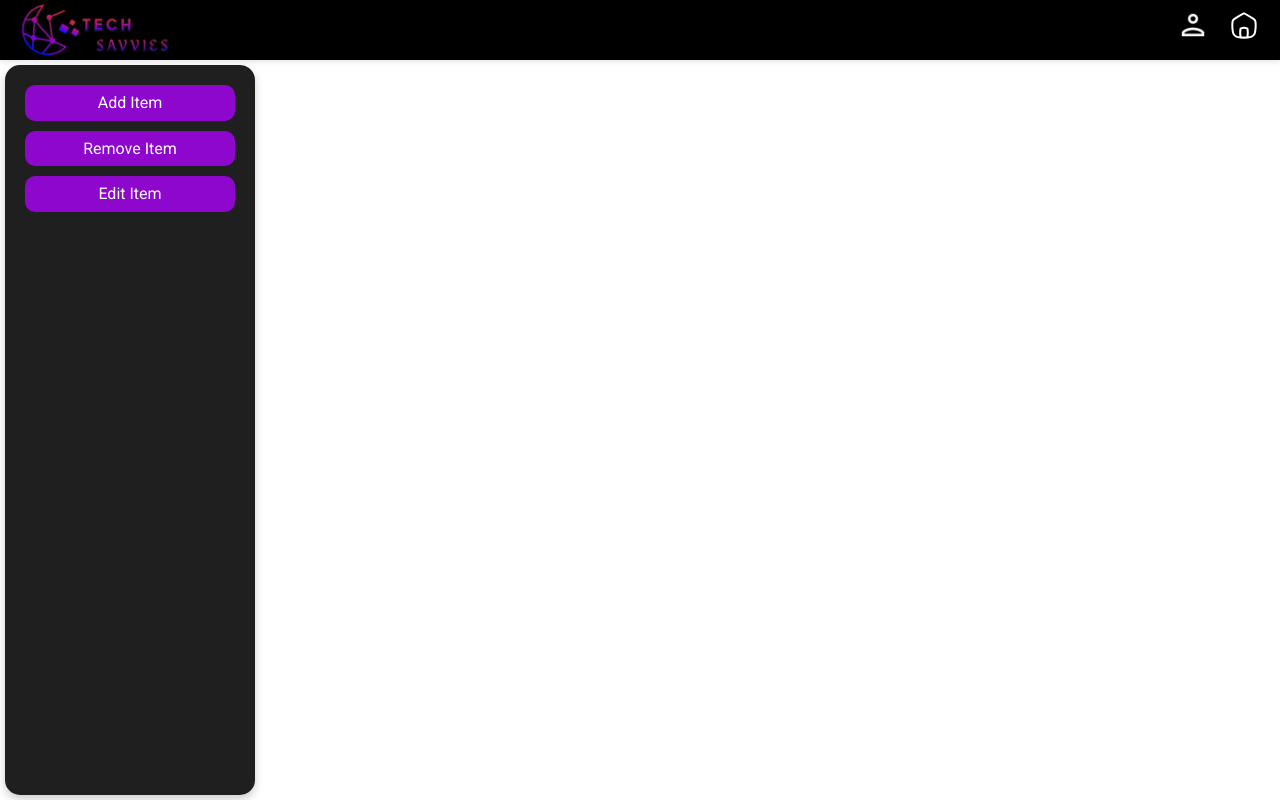
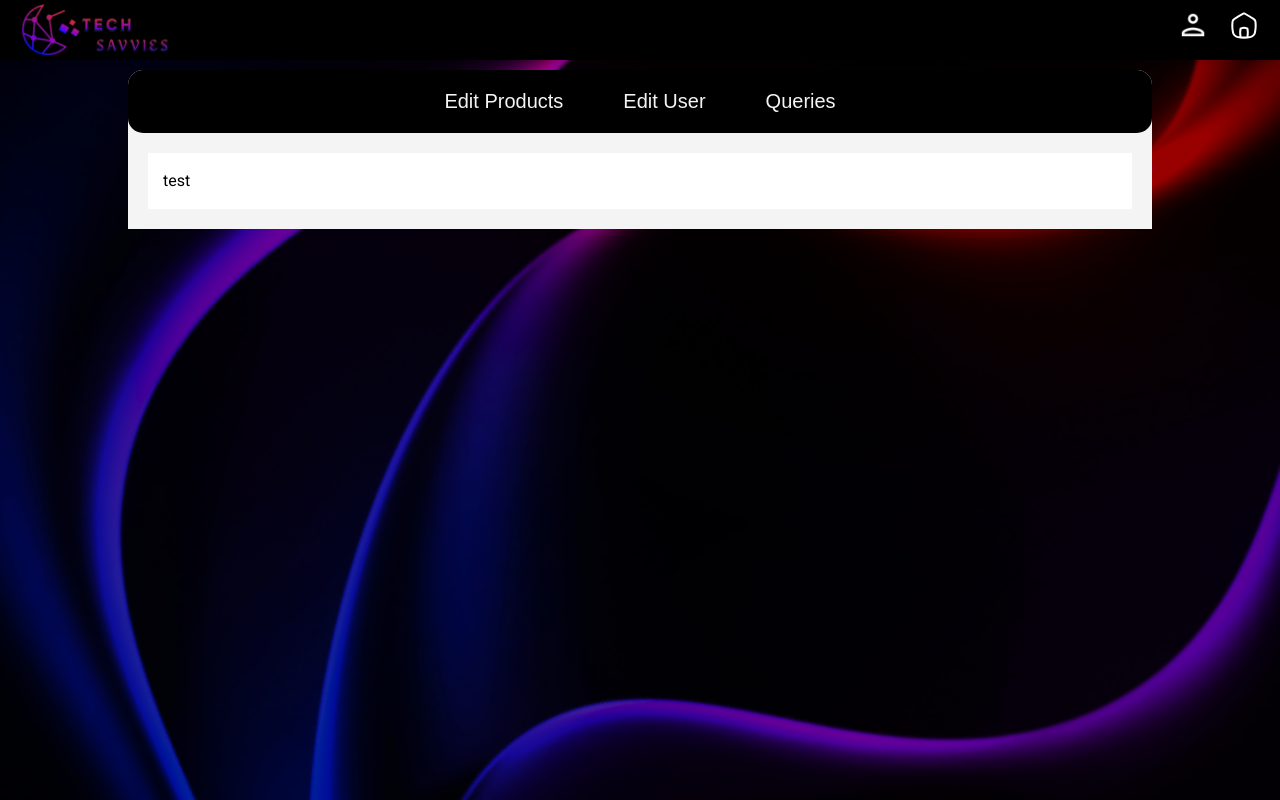
Before and after one commit to 0x00K1/TechSavvies, a PHP site: page /root/root.php in a window 1280 px wide. Run offline with PHP 8.4, Linux system fonts and the light colour scheme.

Commit message:
progress

```diff
--- a/assets/css/main.css
+++ b/assets/css/main.css
@@ -9,6 +9,7 @@
   --text-color: #000000;
   --header-bg: #000; /* Changed from rgba(34, 34, 34, 0.9) to black */
   --gradient: linear-gradient(135deg, #667eea, #764ba2);
+  --links-color: linear-gradient(135deg, #d42d2d, #8d07cc, #0117ff); /*moved it from a:hover to use it again in root buttons @anana0dev*/
 }
 
 html {
@@ -35,7 +36,7 @@
 }
 
 a:hover {
-  background: linear-gradient(135deg, #d42d2d, #8d07cc, #0117ff);
+  background: var(--links-color);
   background-clip: text;
   -webkit-background-clip: text;
   -webkit-text-fill-color: transparent;
@@ -759,44 +760,74 @@
 }
 
 /* ==================
-Admin Sidebar (WIP)
+root toolbar (WIP)
 =================== */
-.sidebar {
-  width: 250px;
-  background-color: #1f1f1f; /* Sidebar color */
-  color: #ffffff; /* Text color */
-  height: calc(100vh - 70px); /* Full height minus header height */
-  position: fixed; /* Keeps the sidebar fixed */
-  top: 65px; /* Position below the header */
-  left: 5px; /* shifts the bar fro thy left*/
-  padding: 10px 0; /* Add padding to the sidebar */
-  border-radius: 15px; /* Smooth edges */
-  box-shadow: 0 4px 8px rgba(0, 0, 0, 0.2); /* Optional: adds a subtle shadow */
+.funcarea {
+  background:  var(--secondary-color); /*  #7979dc a nicer color*/
+  border-top-left-radius: 15px;
+  border-top-right-radius: 15px;
+  position: fixed;
+  top: 70px; /* Position below the header */
+  left: 10%;
+  width: 80%;
+  display: flex; /* Use flexbox to arrange toolbar and container */
+  flex-direction: column; /* Stack toolbar and container vertically */
+  z-index: 2;
 }
-.sidebar h2 {
+.toolbar {
+  background-color: var(--primary-color);
+  border-radius: 15px;
+  display: flex;
+  align-items: center;
+  justify-content: center;
+}
+.toolbar button.active{
+    background: var(--links-color);
+    background-clip: text;
+    -webkit-background-clip: text;
+    -webkit-text-fill-color: transparent;
+}
+.toolbar button {
+  background-color: var(--primary-color);
+  background: var(--secondary-color);
+  background-clip: text;
+  -webkit-background-clip: text;
+  -webkit-text-fill-color: transparent;
+  border-radius: 10px;
+  padding: 10px;
+  margin: 10px 20px;
+  border:hidden;
   text-align: center;
-  padding: 20px;
-  margin: 0;
-  color: #ffffff; /* Header color */
+  cursor: pointer;
+  transition: background-color 0.3s;
+  font-size: 20px;
 }
-.sidebar ul {
-  list-style-type: none;
-  padding: 0;
-  margin: 0;
+
+.toolbar button:hover {
+    background: var(--links-color);
+    background-clip: text;
+    -webkit-background-clip: text;
+    -webkit-text-fill-color: transparent;
 }
-.sidebar ul li {
-  background-color: #8d07cc; /* Background color for li */
-  border-radius: 10px; /* Smooth corners */
-  padding: 5px; /* Padding for li */
-  margin: 10px 20px; /* Margin around li */
-  text-align: center;
-  transition: background-color 0.3s; /* Smooth transition */
+
+
+.toolbar button.active{
+   background: var(--links-color);
+    background-clip: text;
+    -webkit-background-clip: text;
+    -webkit-text-fill-color: transparent;
 }
-.sidebar ul li:hover {
-  background-color: #d42d2d; /* Change color on hover */
+
+
+.content-container {
+  margin: 20px;
+  background-color: #fff;
+  margin-top: 20px;
+
 }
-.sidebar ul li a {
-  color: #ffffff; /* Link color */
-  text-decoration: none;
-  display: block;
+
+.content {
+    border:hidden;
+    border-radius: 30px;
+    padding: 15px;
 }
--- /dev/null
+++ b/assets/js/root.js
@@ -0,0 +1,36 @@
+document.addEventListener('DOMContentLoaded', function() {
+    const EditPro_button = document.getElementById('EditPro_button');
+    const EditUser_button = document.getElementById('EditUser_button');
+    const Queries_button = document.getElementById('Queries_button');
+
+    const EditProduct = document.getElementById('EditProduct');
+    const EditUser = document.getElementById('EditUser');
+    const Queries = document.getElementById('Queries');
+
+    EditPro_button.addEventListener('click', function() {
+        EditProduct.style.display = 'block';
+        EditUser.style.display = 'none';
+        Queries.style.display = 'none';
+        EditPro_button.classList.add('active');
+        EditUser_button.classList.remove('active');
+        Queries_button.classList.remove('active');
+    });
+
+    EditUser_button.addEventListener('click', function() {
+        EditProduct.style.display = 'none';
+        EditUser.style.display = 'block';
+        Queries.style.display = 'none';
+        EditPro_button.classList.remove('active');
+        EditUser_button.classList.add('active');
+        Queries_button.classList.remove('active');
+    });
+
+    Queries_button.addEventListener('click', function() {
+        EditProduct.style.display = 'none';
+        EditUser.style.display = 'none';
+        Queries.style.display = 'block';
+        EditPro_button.classList.remove('active');
+        EditUser_button.classList.remove('active');
+        Queries_button.classList.add('active');
+    });
+});
--- /dev/null
+++ b/index.html
@@ -0,0 +1 @@
+<html><body><h1>It works!</h1></body></html>
--- a/root/root.php
+++ b/root/root.php
@@ -1,5 +1,5 @@
-<!DOCTYPE html5>
-<html>
+<!DOCTYPE html>
+<html lang="en">
     <head>
         <link rel="icon" href="..\assets\icons\Logo.ico">
         <link rel="stylesheet" href="..\assets\css\main.css">
@@ -9,15 +9,30 @@
     <body>
         <!-- Header Section -->
         <?php include('..\assets\php\header.php'); ?>
+        <script><?php include ('..\assets\js\root.js'); ?></script>
 
-        <!-- Sidebar section -->
-        <div class="sidebar">
-            <ul>
-                <!-- STILL NOT CLEAR WHETHER I WILL MAKE ANOTHER PAGES FOR EVERY FUNCTION OR ADD FUNCTIONS IN <div></div> CONTAINERS -->
-                <li><a href="">Add Item</a></li>
-                <li><a href="">Remove Item</a></li>
-                <li><a href="">Edit Item</a></li>
-            </ul>
-        </div>
+        <!-- functions section -->
+        <section class= "hero">
+            <div class="funcarea">
+                <div class="toolbar">
+                    <button id="EditPro_button">Edit Products</button> <!-- make on default-->
+                    <button id="EditUser_button">Edit User</button>
+                    <button id="Queries_button">Queries</button>
+                </div>
+                <div class="content-container">
+                    <div id="EditProduct" class="content">
+                        <form>
+                            <p>test</p>
+                        </form>
+                    </div>
+                    <div id="EditUser" class="content" style="display: none;">
+                        <p>Remove Item Form/Content</p>
+                    </div>
+                    <div id="Queries" class="content" style="display: none;">
+                        <p>Edit Item Form/Content</p>
+                    </div>
+                </div>
+            </div>
+        </section>
     </body>
 </html>
```
Also changed, not shown: .phcode.json (added).
